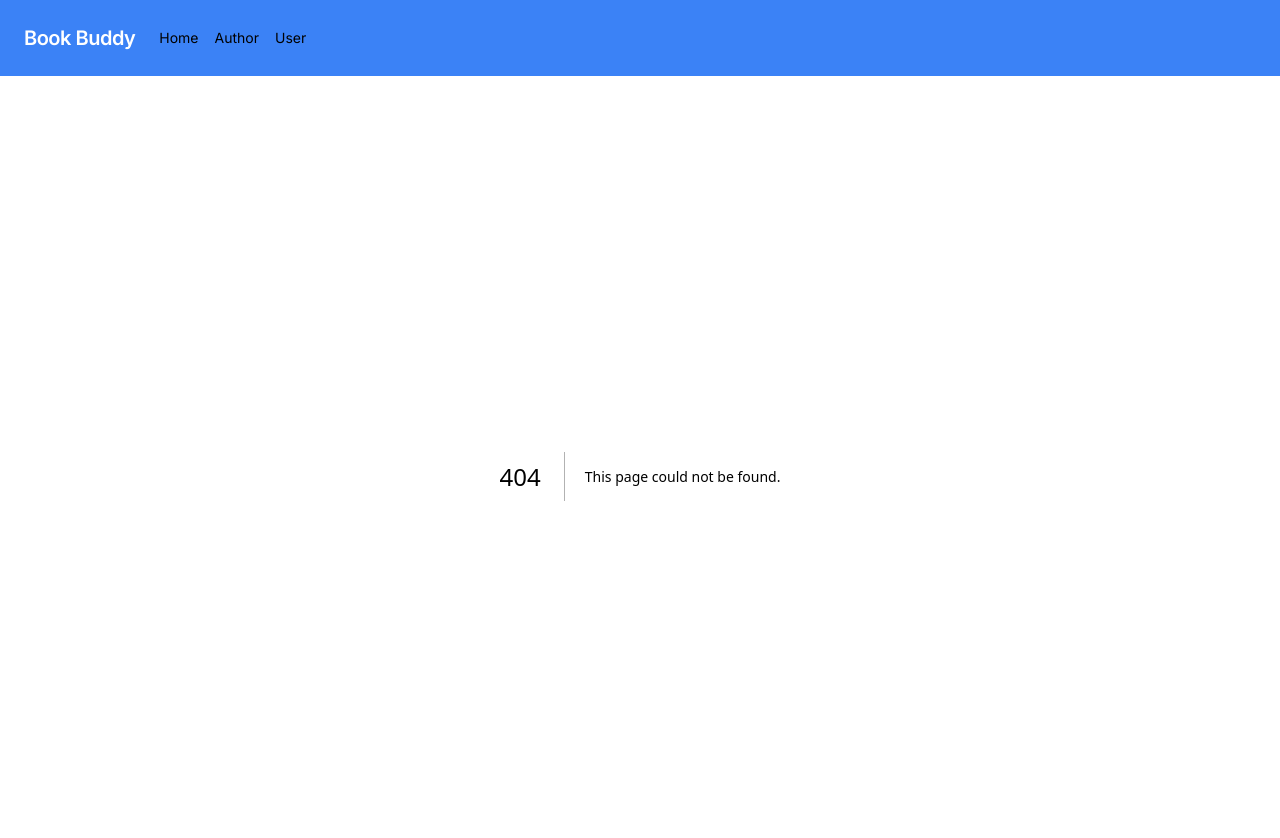
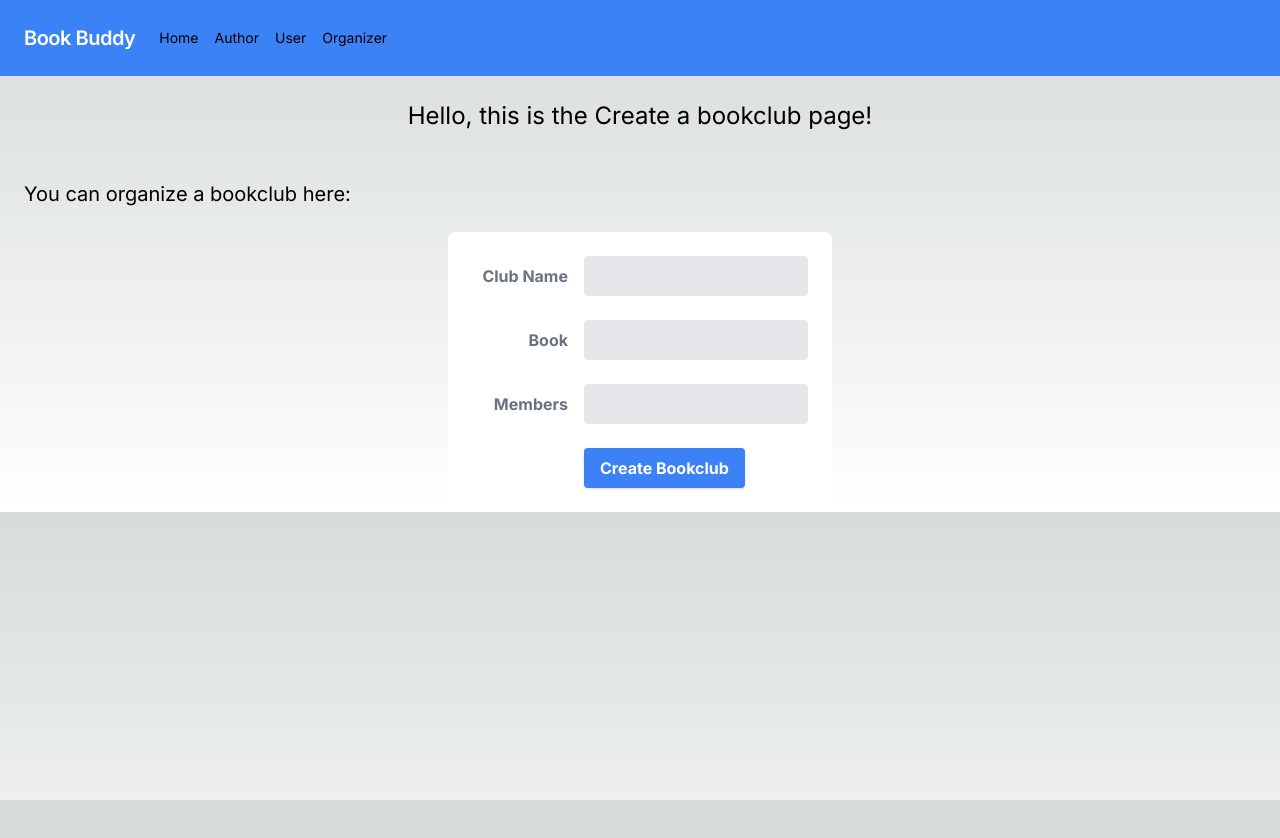
Before and after one commit to sahilmahendrakar/e6156-frontend, a Next.js app: page /create-bookclub in a window 1280 px wide. Before the commit this address had no page. Shown: the top 838 px of the page. After the commit the page ends 800 px from the top, so only its background shows below. Built offline with nearby package versions, Linux system fonts and the light colour scheme.

Commit message:
Added bookclub cards and forms for creating bookclubs

```diff
--- a/app/author/page.js
+++ b/app/author/page.js
@@ -1,3 +1,43 @@
 export default function Page() {
-    return <h1 class='semi-bold p-6'>Hello, this is the Author page!</h1>
-  }
+  return (
+    <div>
+      <h1 class="semi-bold p-6">Hello, this is the Author page!</h1>
+      <h2 class="text-xl semi-bold p-6"> You can publish a book here:</h2>
+
+      <div class="flex flex-col items-center justify-center">
+
+      <form class="w-full max-w-sm bg-white p-6 rounded-lg">
+  <div class="md:flex md:items-center mb-6 ">
+    <div class="md:w-1/3">
+      <label class="block text-gray-500 font-bold md:text-right mb-1 md:mb-0 pr-4" for="book-title">
+        Book Title
+      </label>
+    </div>
+    <div class="md:w-2/3">
+      <input class="bg-gray-200 appearance-none border-2 border-gray-200 rounded w-full py-2 px-4 text-gray-700 leading-tight focus:outline-none focus:bg-white focus:border-blue-500" id="book-title" type="text"  />
+    </div>
+  </div>
+  <div class="md:flex md:items-center mb-6">
+    <div class="md:w-1/3">
+      <label class="block text-gray-500 font-bold md:text-right mb-1 md:mb-0 pr-4" for="book-description">
+        Description
+      </label>
+    </div>
+    <div class="md:w-2/3">
+      <input class="bg-gray-200 appearance-none border-2 border-gray-200 rounded w-full py-2 px-4 text-gray-700 leading-tight focus:outline-none focus:bg-white focus:border-blue-500" id="book-description" type="text" />
+    </div>
+  </div>
+  <div class="md:flex md:items-center">
+    <div class="md:w-1/3"></div>
+    <div class="md:w-2/3">
+      <button class="shadow bg-blue-500 hover:bg-blue-400 focus:shadow-outline focus:outline-none text-white font-bold py-2 px-4 rounded" type="button">
+        Post Book
+      </button>
+    </div>
+  </div>
+</form>
+    </div>
+    </div>
+
+  )
+}
--- /dev/null
+++ b/app/create-bookclub/page.js
@@ -0,0 +1,53 @@
+export default function Page() {
+    return (
+      <div>
+        <h1 class="semi-bold p-6">Hello, this is the Create a bookclub page!</h1>
+        <h2 class="text-xl semi-bold p-6"> You can organize a bookclub here:</h2>
+
+        <div class="flex flex-col items-center justify-center">
+
+        <form class="w-full max-w-sm bg-white p-6 rounded-lg">
+    <div class="md:flex md:items-center mb-6 ">
+      <div class="md:w-1/3">
+        <label class="block text-gray-500 font-bold md:text-right mb-1 md:mb-0 pr-4" for="bookclub-name">
+            Club Name
+        </label>
+      </div>
+      <div class="md:w-2/3">
+        <input class="bg-gray-200 appearance-none border-2 border-gray-200 rounded w-full py-2 px-4 text-gray-700 leading-tight focus:outline-none focus:bg-white focus:border-blue-500" id="bookclub-title" type="text"  />
+      </div>
+    </div>
+    <div class="md:flex md:items-center mb-6">
+      <div class="md:w-1/3">
+        <label class="block text-gray-500 font-bold md:text-right mb-1 md:mb-0 pr-4" for="bookclub-book">
+          Book
+        </label>
+      </div>
+      <div class="md:w-2/3">
+        <input class="bg-gray-200 appearance-none border-2 border-gray-200 rounded w-full py-2 px-4 text-gray-700 leading-tight focus:outline-none focus:bg-white focus:border-blue-500" id="bookclub0-members" type="text" />
+      </div>
+    </div>
+    <div class="md:flex md:items-center mb-6">
+      <div class="md:w-1/3">
+        <label class="block text-gray-500 font-bold md:text-right mb-1 md:mb-0 pr-4" for="bookclub-members">
+          Members
+        </label>
+      </div>
+      <div class="md:w-2/3">
+        <input class="bg-gray-200 appearance-none border-2 border-gray-200 rounded w-full py-2 px-4 text-gray-700 leading-tight focus:outline-none focus:bg-white focus:border-blue-500" id="bookclub-members" type="text" />
+      </div>
+    </div>
+    <div class="md:flex md:items-center">
+      <div class="md:w-1/3"></div>
+      <div class="md:w-2/3">
+        <button class="shadow bg-blue-500 hover:bg-blue-400 focus:shadow-outline focus:outline-none text-white font-bold py-2 px-4 rounded" type="button">
+          Create Bookclub
+        </button>
+      </div>
+    </div>
+  </form>
+      </div>
+      </div>
+
+    )
+  }
--- a/app/layout.js
+++ b/app/layout.js
@@ -31,8 +31,11 @@ export default function RootLayout({ children }) {
           <Link href="/author" class="block mt-4 lg:inline-block lg:mt-0 text-white-200 hover:text-white mr-4">
             Author
           </Link>
-          <Link href="/user" class="block mt-4 lg:inline-block lg:mt-0 text-white-200 hover:text-white">
+          <Link href="/user" class="block mt-4 lg:inline-block lg:mt-0 text-white-200 hover:text-white mr-4">
             User
+          </Link>
+          <Link href="/organizer" class="block mt-4 lg:inline-block lg:mt-0 text-white-200 hover:text-white mr-4">
+            Organizer
           </Link>
         </div>
       </div>
--- /dev/null
+++ b/app/organizer/page.js
@@ -0,0 +1,18 @@
+import Link from "next/link";
+import BookClubCard from "../widgets/bookclub-card";
+
+export default function Page() {
+  return (
+    <div>
+      <h1 class="semi-bold p-6">Hello, this is the Organizer page!</h1>
+      <h2 class="text-xl semi-bold p-6">You can see the bookclubs you have created here:</h2>
+      <BookClubCard
+        bookclub_name={"Sanmati's Bookclub"}
+        book_title={"The Life of Shilpa Chaudhary"}
+        organizer={"Sanmati Chaudhary"}
+        date={"Dec 20"}
+        isOrganizer={true}
+      ></BookClubCard>
+    </div>
+  );
+}
--- a/app/user/page.js
+++ b/app/user/page.js
@@ -1,3 +1,24 @@
+import Link from "next/link";
+import BookClubCard from "../widgets/bookclub-card";
+
 export default function Page() {
-    return <h1 class="semi-bold p-6">Hello, this is the User page!</h1>
-  }
+  return (
+    <div>
+      <h1 class="semi-bold p-6">Hello, this is the User page!</h1>
+      <h2 class="text-xl semi-bold p-6">You can see your bookclubs here:</h2>
+      <BookClubCard
+        bookclub_name={"Sanmati's Bookclub"}
+        book_title={"The Life of Shilpa Chaudhary"}
+        organizer={"Sanmati Chaudhary"}
+        date={"Dec 20"}
+      ></BookClubCard>
+      <div class="flex flex-col items-center justify-center">
+        <Link href="/create-bookclub">
+          <button class="bg-blue-500 hover:bg-blue-700 text-white font-bold py-2 px-4 rounded-full">
+            Create a Bookclub
+          </button>
+        </Link>
+      </div>
+    </div>
+  );
+}
--- /dev/null
+++ b/app/widgets/bookclub-card.js
@@ -0,0 +1,32 @@
+import Link from "next/link";
+
+export default function BookClubCard({bookclub_name, book_title, organizer, date, isOrganizer}) {
+    let updateButton;
+    if (isOrganizer) {
+        updateButton = <div class="flex flex-col items-center justify-center">
+        <Link href="/update-bookclub">
+          <button class="bg-blue-500 hover:bg-blue-700 text-white font-bold py-2 px-4 rounded-full">
+            Update Bookclub
+          </button>
+        </Link>
+      </div>
+    }
+    return (
+        <div class="max-w-sm w-full lg:max-w-full lg:flex items-center justify-center p-6">
+<div class="border-r border-b border-l border-gray-400 lg:border-l-0 lg:border-t lg:border-gray-400 bg-white rounded-lg p-6 flex flex-col justify-between leading-normal">
+  <div class="mb-8">
+    <div class="text-gray-700 font-bold text-xl mb-2">{bookclub_name}</div>
+    <p class="text-gray-700 text-base">Reading: {book_title}</p>
+  </div>
+  <div class="flex items-center">
+    <div class="text-sm">
+      <p class="text-gray-900 leading-none">{organizer}</p>
+      <p class="text-gray-600">{date}</p>
+    </div>
+  </div>
+  <div class="p-2"></div>
+  {updateButton}
+</div>
+</div>
+    )
+}
```
